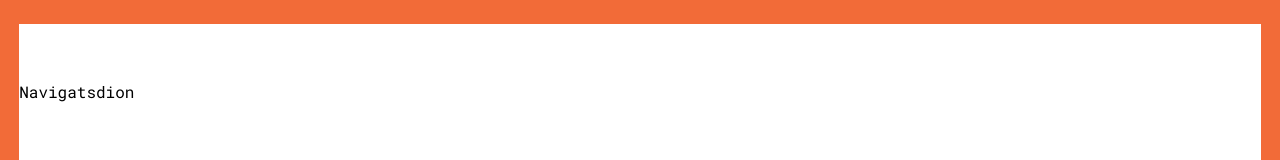
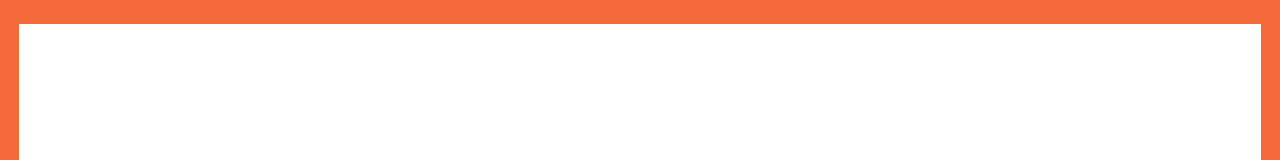
Before and after one commit to Concept42/glich-portfolio, a Next.js app: page / in a window 1280 px wide. Shown: the top 160 px of the page. Built offline with nearby package versions, Linux system fonts and the light colour scheme.

Commit message:
button component init

```diff
--- a/components/layout/AppLayout.tsx
+++ b/components/layout/AppLayout.tsx
@@ -6,7 +6,7 @@ export const AppLaylout = ({ children }: AppLayoutProps) => {
   return (
     <>
       <div className="flex items-center justify-center w-screen h-screen bg-primary-orange fixed ">
-        <div className="w-[95vw] h-[95vh] md:w-[97vw] md:h-[94vh] bg-white">
+        <div className="w-[95vw] h-[95vh] md:w-[97vw] md:h-[94vh] bg-white ">
           {children}
         </div>
       </div>
--- /dev/null
+++ b/components/ui/BasicButton.tsx
@@ -0,0 +1 @@
+const BasicButton = () => {};
--- a/components/ui/Navigation.tsx
+++ b/components/ui/Navigation.tsx
@@ -1,8 +1,10 @@
 const Navigation = () => {
   return (
-    <>
-      <div className=" fixed top-20">Navigatsdion</div>
-    </>
+    <div className="py-10 w-full h-full ">
+      <div className="flex justify-end items-center ">
+        <ul></ul>
+      </div>
+    </div>
   );
 };
 
--- a/pages/_app.tsx
+++ b/pages/_app.tsx
@@ -1,12 +1,11 @@
 import "../styles/globals.css";
 import type { AppProps } from "next/app";
 import { AppLaylout } from "../components/layout/AppLayout";
-import Navigation from "../components/ui/navigation";
+import Navigation from "../components/ui/Navigation";
 
 function MyApp({ Component, pageProps }: AppProps) {
   return (
     <AppLaylout>
-      <Navigation />
       <Component {...pageProps} />
     </AppLaylout>
   );
--- a/pages/index.tsx
+++ b/pages/index.tsx
@@ -1,7 +1,12 @@
 import type { NextPage } from "next";
+import Navigation from "../components/ui/Navigation";
 
 const Home: NextPage = () => {
-  return <div className="text-4xl"></div>;
+  return (
+    <div className="container w-full h-full mx-auto max-w-full">
+      <Navigation />
+    </div>
+  );
 };
 
 export default Home;
```
